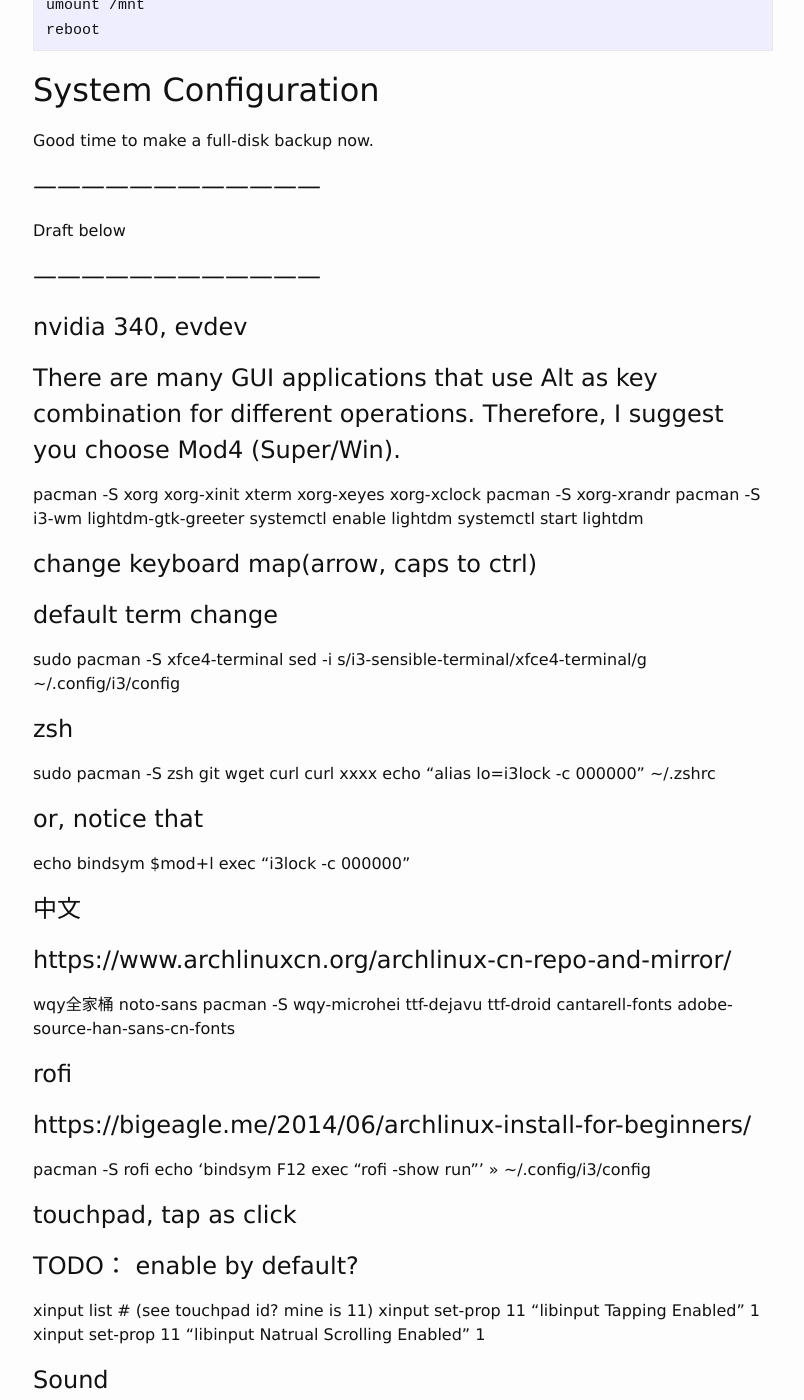
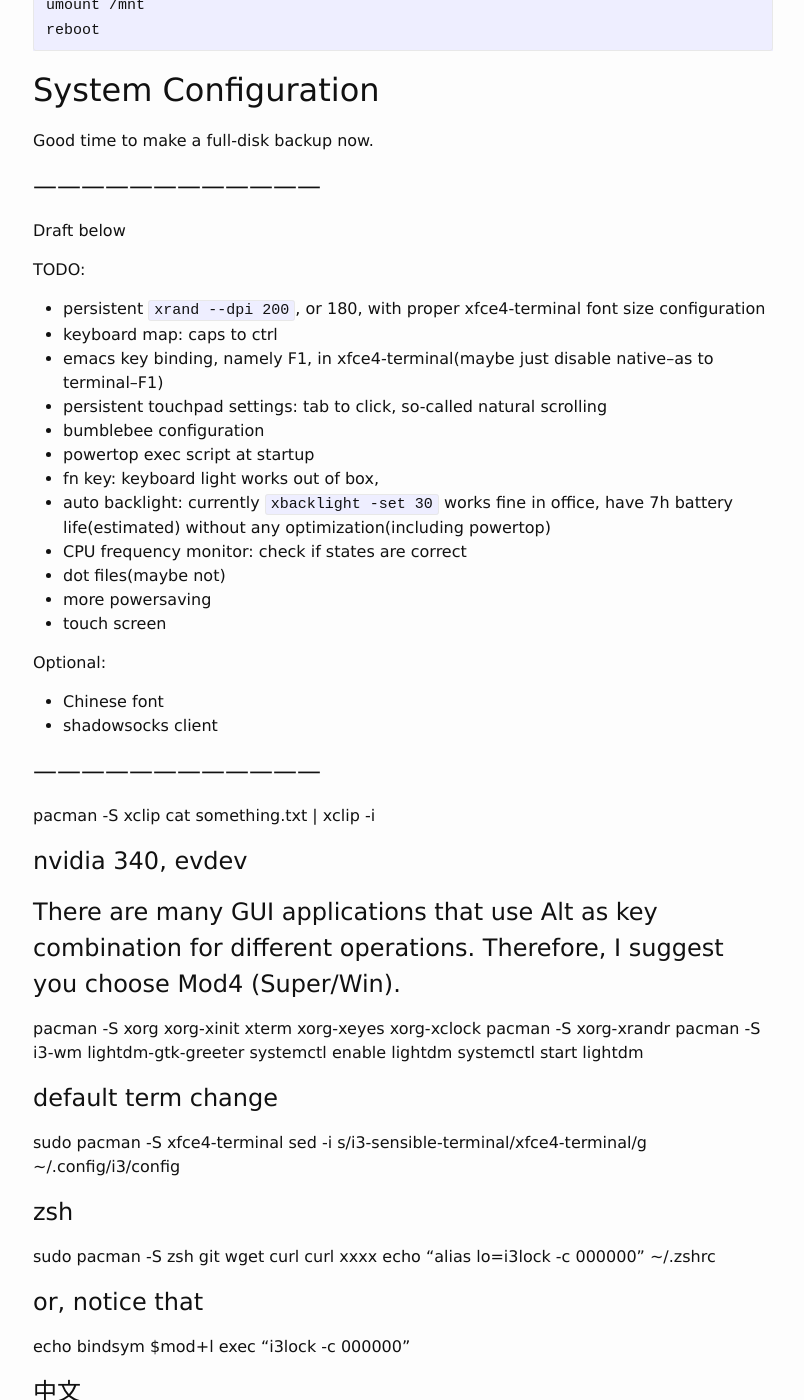
Before and after one commit to ahxxm/ahxxm.github.io, a Jekyll site: the page built from _posts/2016-04-19-arch-xps-9550.md, in a window 1280 px wide and 1400 px high, scrolled down 4099 px. Shown: the whole window, without its empty margins (237-1041 px from the left). Built offline with Jekyll 4.4.1, drawn with Linux system fonts in a browser that asks for light colours; some of the changed text lies outside the part shown.

Commit message:
organize todo

```diff
--- a/_posts/2016-04-19-arch-xps-9550.md
+++ b/_posts/2016-04-19-arch-xps-9550.md
@@ -183,8 +183,32 @@ Good time to make a full-disk backup now.
 
 Draft below
 
+TODO:
+
+- persistent `xrand --dpi 200`, or 180, with proper xfce4-terminal font size configuration
+- keyboard map: caps to ctrl
+- emacs key binding, namely F1, in xfce4-terminal(maybe just disable native--as to terminal--F1)
+- persistent touchpad settings: tab to click, so-called natural scrolling
+- bumblebee configuration
+- powertop exec script at startup
+- fn key: keyboard light works out of box,
+- auto backlight: currently `xbacklight -set 30` works fine in office, have 7h battery life(estimated) without any
+optimization(including powertop)
+- CPU frequency monitor: check if states are correct
+- dot files(maybe not)
+- more powersaving
+- touch screen
+
+Optional:
+
+- Chinese font
+- shadowsocks client
+
+
 # ------------------------------------
 
+pacman -S xclip
+cat something.txt | xclip -i
 
 
 # nvidia 340, evdev
@@ -194,9 +218,6 @@ pacman -S xorg-xrandr
 pacman -S i3-wm lightdm-gtk-greeter
 systemctl enable lightdm
 systemctl start lightdm
-
-
-# change keyboard map(arrow, caps to ctrl)
 
 # default term change
 sudo pacman -S xfce4-terminal
@@ -223,7 +244,6 @@ echo 'bindsym F12 exec "rofi -show run"' >> ~/.config/i3/config
 
 
 # touchpad, tap as click
-# TODO： enable by default?
 xinput list # (see touchpad id? mine is 11)
 xinput set-prop 11 "libinput Tapping Enabled" 1
 xinput set-prop 11 "libinput Natrual Scrolling Enabled" 1
```
Also changed, not shown: other parts of _posts/2016-04-19-arch-xps-9550.md (+1 -15 lines).
